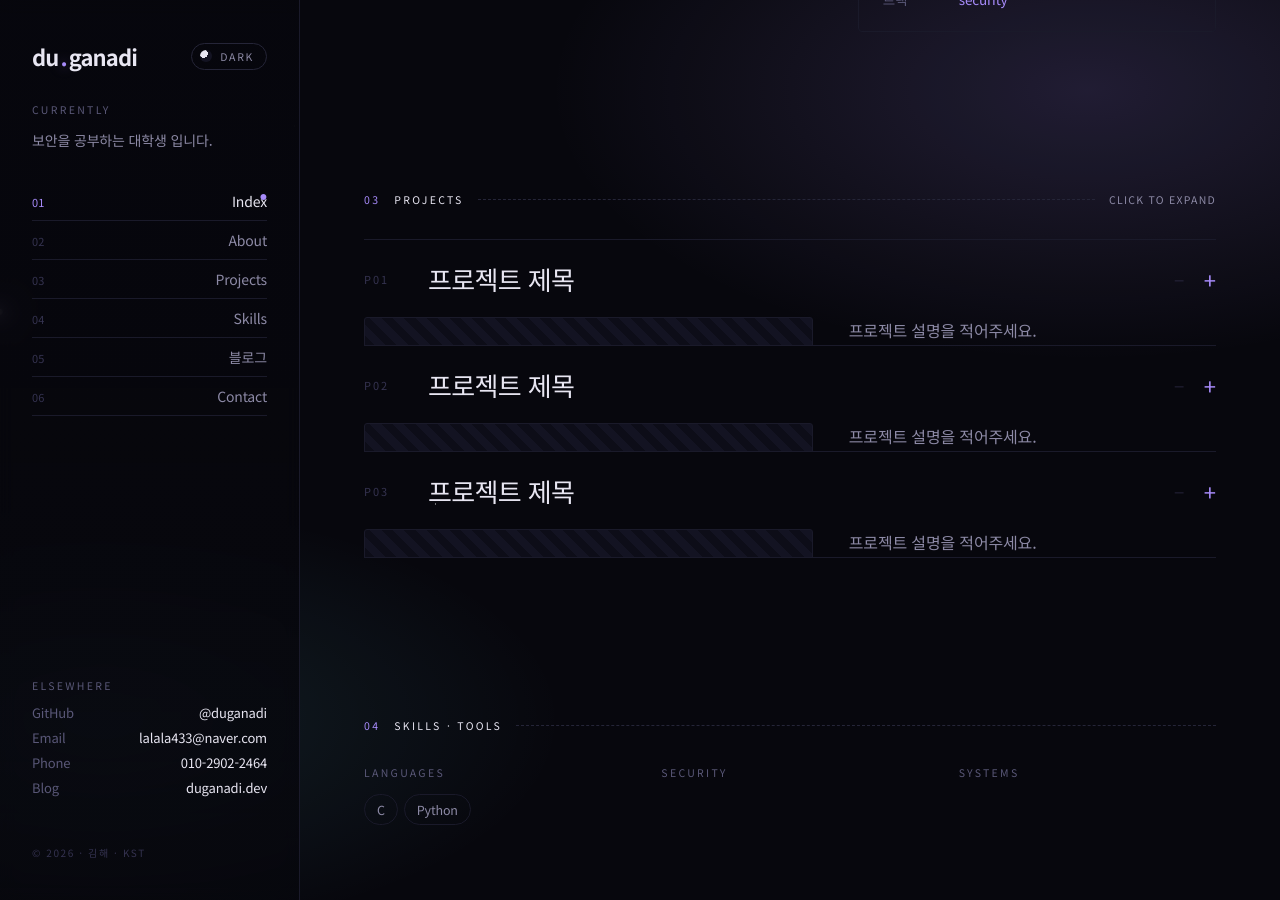
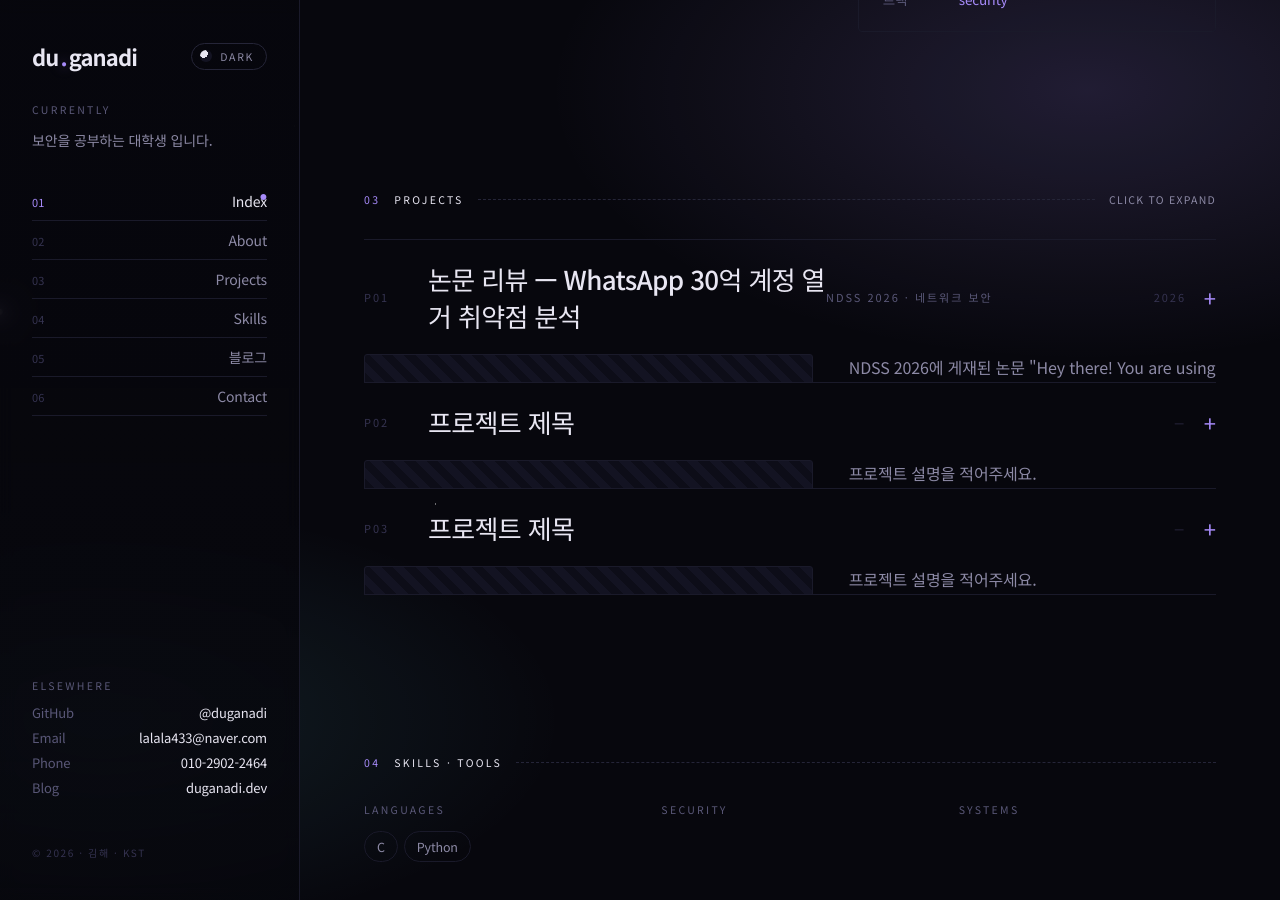
Before and after one commit to duduganadi/duduganadi.github.io, a Jekyll site: the page built from index.html, in a window 1280 px wide and 900 px high, scrolled down 1235 px. Built offline with Jekyll 4.4.1, drawn with Linux system fonts in a browser that asks for light colours.

Commit message:
Update index.html

```diff
--- a/index.html
+++ b/index.html
@@ -66,22 +66,22 @@
     <article class="project" data-project>
   <button class="project-bar" type="button">
     <span class="p-id">P01</span>
-        <span class="p-title">프로젝트 제목</span>
-        <span class="p-tags"></span>
-        <span class="p-year">—</span>
+    <span class="p-title">논문 리뷰 — WhatsApp 30억 계정 열거 취약점 분석</span>
+    <span class="p-tags">NDSS 2026 · 네트워크 보안</span>
+    <span class="p-year">2026</span>
     <span class="p-toggle" aria-hidden="true">+</span>
   </button>
   <div class="project-body">
     <div class="project-body-inner">
       <div class="ph project-ph">screenshot · drop image</div>
       <div class="project-copy">
-            <p>프로젝트 설명을 적어주세요.</p>
+        <p>NDSS 2026에 게재된 논문 "Hey there! You are using WhatsApp: Enumerating Three Billion Accounts for Security and Privacy"를 리뷰한 프로젝트입니다. WhatsApp의 전화번호 열거 취약점을 분석하고, Rate Limiting이 사실상 무력화되어 있음을 확인한 연구입니다.</p>
         <dl class="project-meta">
-              <dt>stack</dt><dd>—</dd>
-              <dt>status</dt><dd>—</dd>
+          <dt>stack</dt><dd>NDSS 2026 · 네트워크 보안 · 논문 리뷰</dd>
+          <dt>status</dt><dd>완료</dd>
         </dl>
         <div class="project-links">
-              <a href="#" class="link">자세히 보기 →</a>
+          <a href="논문PPT링크" class="link">자세히 보기 →</a>
         </div>
       </div>
     </div>
```
Lines whose indentation alone changed are shown as unchanged.
